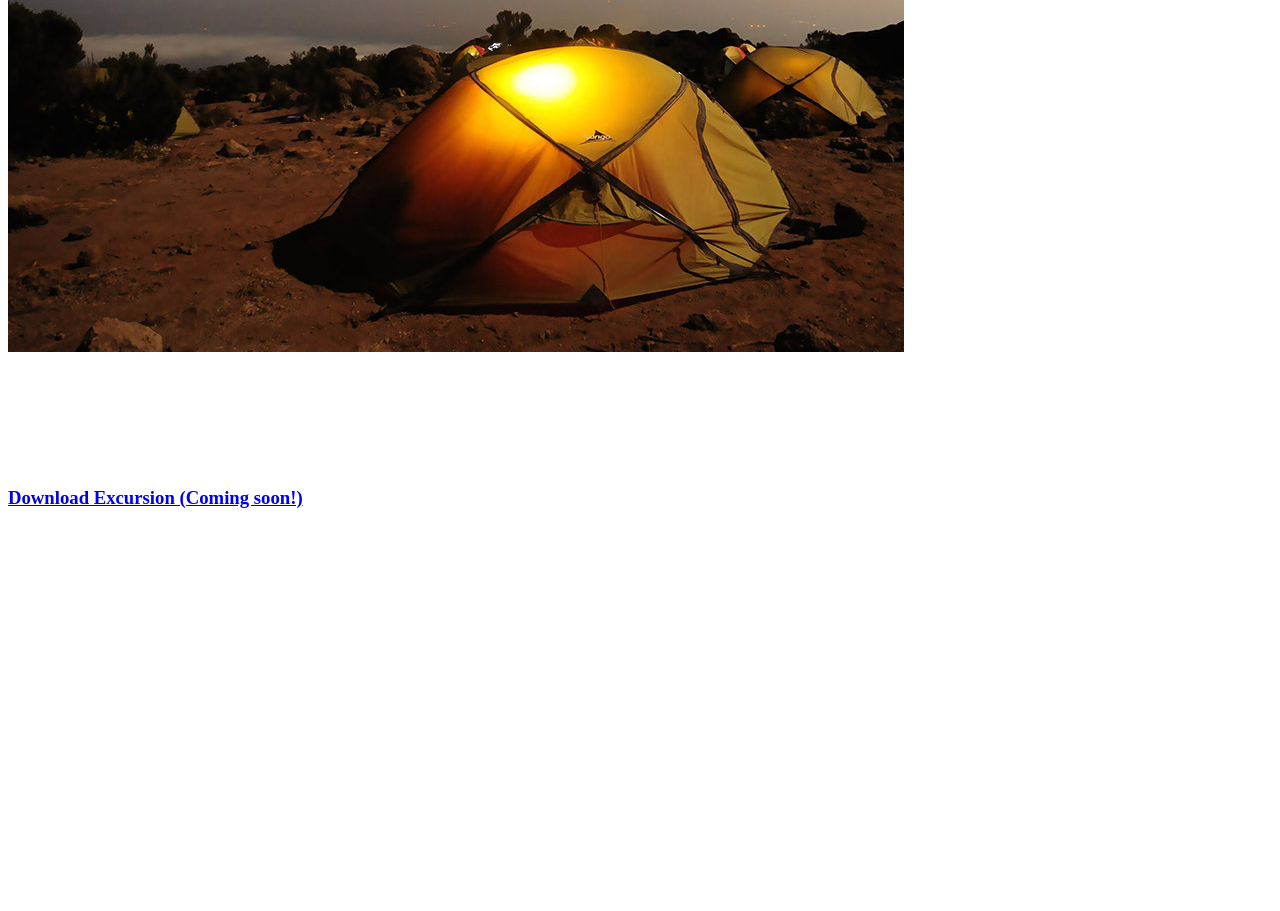
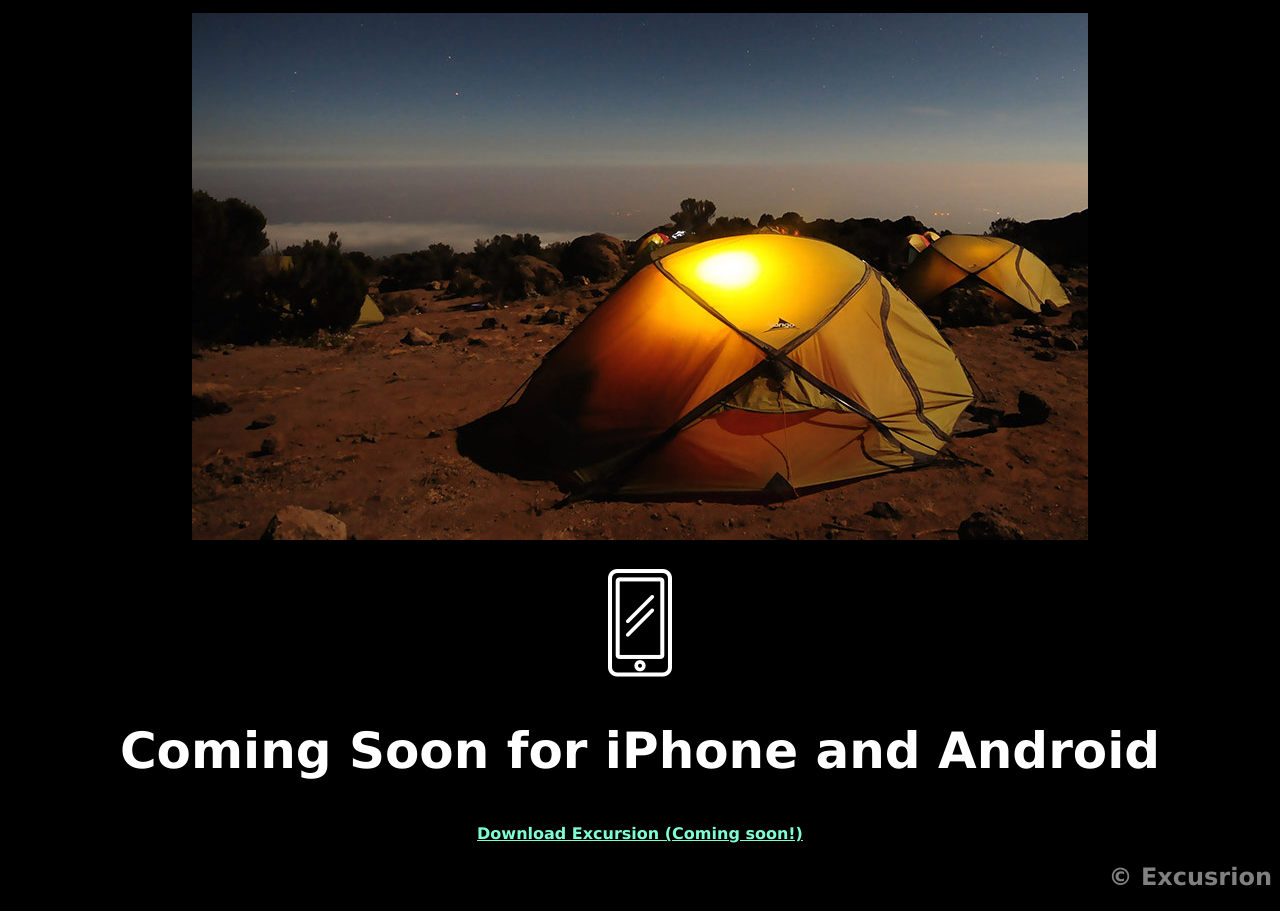
Before and after one commit to jorgefco95/excursion, a plain HTML site: page index.html in a window 1280 px wide. Shown: the part 550-1461 px from the top of the page. Before the commit the page ends 1078 px from the top, so only its background shows below. Drawn offline with Linux system fonts and the light colour scheme.

Commit message:
Finished Excursion Project

```diff
--- a/index.html
+++ b/index.html
@@ -3,6 +3,7 @@
   <head>
     <meta charset="utf-8">
     <title>Excursion</title>
+    <link rel="stylesheet" href="resources\css\style.css" type="text/css">
   </head>
   <body>
     <div class="">
@@ -19,9 +20,11 @@
     <img src="resources\images\camp.jpg" alt="Landscape Image">
     </div>
 
-    <div class="">
+    <div id="footer">
     <img src="resources\images\phone.png" alt="Cellphone Icon">
+    <h2 class="header-title">Coming Soon for iPhone and Android</h2>
     <h3><a href="#">Download Excursion (Coming soon!)</a></h3>
+    <h2 id="copyright">&copy; Excusrion</h2>
     </div>
   </body>
 </html>
--- a/resources/css/style.css
+++ b/resources/css/style.css
@@ -0,0 +1,29 @@
+body {
+  background-color: black;
+  font-family: verdana;
+  text-align: center;
+}
+
+.header-title {
+  color: white;
+  font-size: 50px;
+}
+
+a {
+  font-size: 16px;
+  color: aquamarine;
+}
+
+#copyright {
+  color: gray;
+  text-align: right;
+}
+
+p {
+  font-size: 21px;
+  color: gray;
+}
+
+#footer {
+  margin-top: 2%;
+}
```
